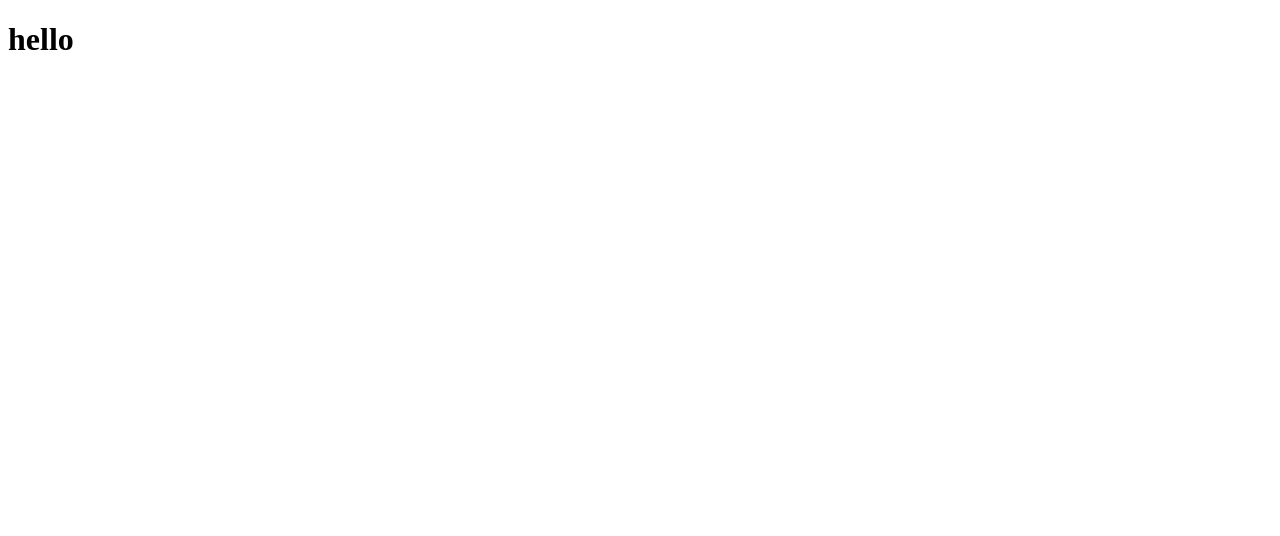
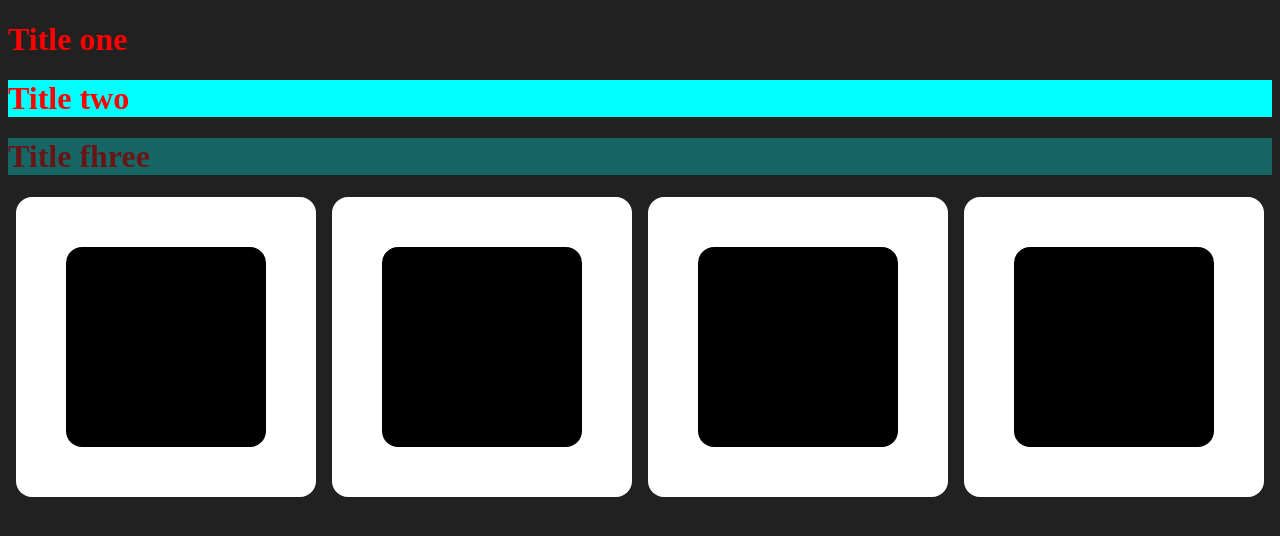
Before and after one commit to Obezyankaa/Bordio, a React (Create React App) app: page / in a window 1280 px wide. Shown: the top 536 px of the page. Built offline with nearby package versions, Linux system fonts and the light colour scheme.

Commit message:
test style components

```diff
--- a/package.json
+++ b/package.json
@@ -9,6 +9,7 @@
     "react": "^18.2.0",
     "react-dom": "^18.2.0",
     "react-scripts": "5.0.1",
+    "styled-components": "^5.3.6",
     "web-vitals": "^2.1.4"
   },
   "scripts": {
--- a/public/index.html
+++ b/public/index.html
@@ -1,5 +1,5 @@
 <!DOCTYPE html>
-<html lang="en">
+<html lang="ru">
   <head>
     <meta charset="utf-8" />
     <link rel="icon" href="%PUBLIC_URL%/favicon.ico" />
@@ -15,6 +15,7 @@
       user's mobile device or desktop. See https://developers.google.com/web/fundamentals/web-app-manifest/
     -->
     <link rel="manifest" href="%PUBLIC_URL%/manifest.json" />
+    <link rel="stylesheet" href="style.css">
     <!--
       Notice the use of %PUBLIC_URL% in the tags above.
       It will be replaced with the URL of the `public` folder during the build.
--- /dev/null
+++ b/public/style.css
@@ -0,0 +1,3 @@
+body {
+    background-color: rgb(33,33,33);
+}
--- a/src/App.js
+++ b/src/App.js
@@ -1,9 +1,21 @@
 import './App.css';
+import {
+  BlockOneTest, BlockTwo, MainBlock, Title, TitleTwo, AnimeTitle,
+} from './Style';
 
 function App() {
   return (
     <div className="App">
-      <h1>hello</h1>
+      <Title>Title one</Title>
+      <TitleTwo>Title two</TitleTwo>
+      <AnimeTitle>Title fhree</AnimeTitle>
+      <MainBlock>
+        <BlockOneTest><BlockTwo /></BlockOneTest>
+        <BlockOneTest><BlockTwo /></BlockOneTest>
+        <BlockOneTest><BlockTwo /></BlockOneTest>
+        <BlockOneTest><BlockTwo /></BlockOneTest>
+      </MainBlock>
+
     </div>
   );
 }
--- /dev/null
+++ b/src/Style.js
@@ -0,0 +1,50 @@
+import styled, { keyframes } from 'styled-components';
+
+const Title = styled.h1`
+color: red;
+`;
+const TitleTwo = styled(Title)`
+    background-color: aqua;
+`;
+
+const pulse = keyframes`
+    from {
+        opacity: 0.1;
+    }
+    to {
+        opacity: 1;
+    }
+`;
+
+const AnimeTitle = styled(TitleTwo)`
+    animation: 3s ${pulse} infinite alternate;
+`;
+
+const MainBlock = styled.div`
+    display: flex;
+    flex-wrap: wrap;
+    justify-content: space-around;
+`;
+
+const BlockOneTest = styled.div`
+    display: flex;
+    justify-content: center;
+    width: 300px;
+    height: 300px;
+    background-color: white;
+    border-radius: 1rem;
+    align-items: center;
+`;
+
+const BlockTwo = styled.div`
+    display: block;
+    width: 200px;
+    height: 200px;
+    background-color: black;
+    border-radius: 1rem;
+`;
+
+// eslint-disable-next-line import/prefer-default-export
+export {
+  Title, BlockOneTest, BlockTwo, TitleTwo, MainBlock, AnimeTitle,
+};
```
Also changed, not shown: src/Test.js (added, +7 -0 lines), .eslintrc.js, 2 other files (tests, documents, lock files or other folders).
